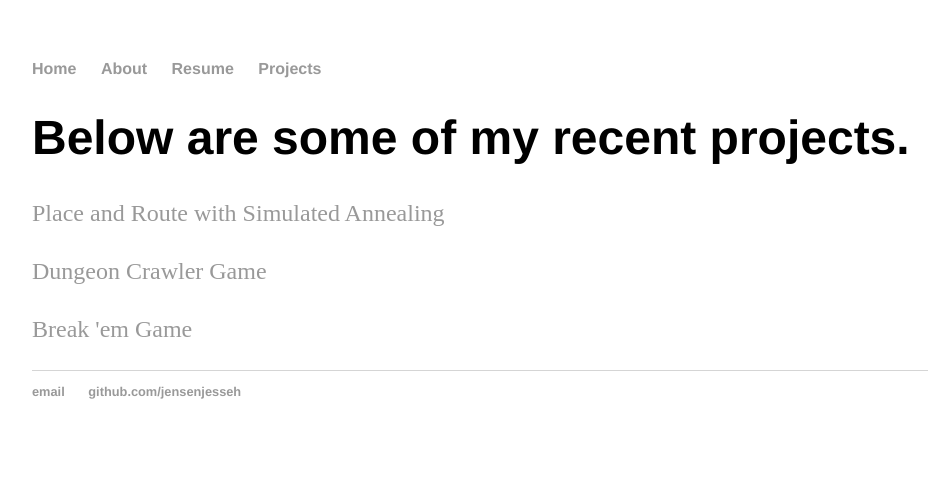
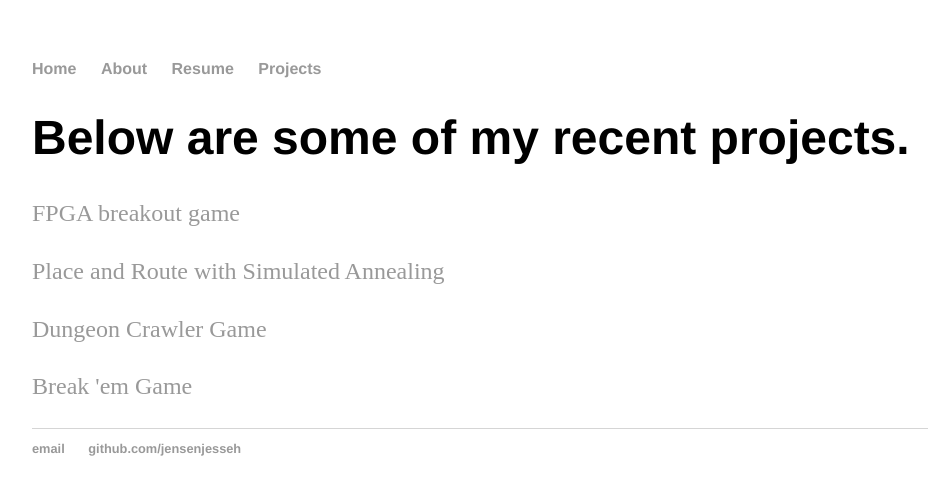
Before and after one commit to jensenjesseh/jensenjesseh.github.io, a Jekyll site: the page built from projects/index.html, in a window 1280 px wide. Shown: the top 495 px of the page, without its empty margins (160-1098 px from the left). Built offline with Jekyll 4.4.1, drawn with Linux system fonts in a browser that asks for light colours.

Commit message:
Update index.html

```diff
--- a/projects/index.html
+++ b/projects/index.html
@@ -4,6 +4,7 @@ title: Jesse Jensen's Projects
 ---
  <div class="projectList">
       <h1>Below are some of my recent projects.</h1>
+      <p> <a href="/FPGA_breakout">FPGA breakout game</a></p>
       <p> <a href="/simulated_annealing">Place and Route with Simulated Annealing</a></p>
       <p> <a href="/dungeon_crawler">Dungeon Crawler Game</a></p>
       <p> <a href="/break_em_game">Break 'em Game</a></p>
```
